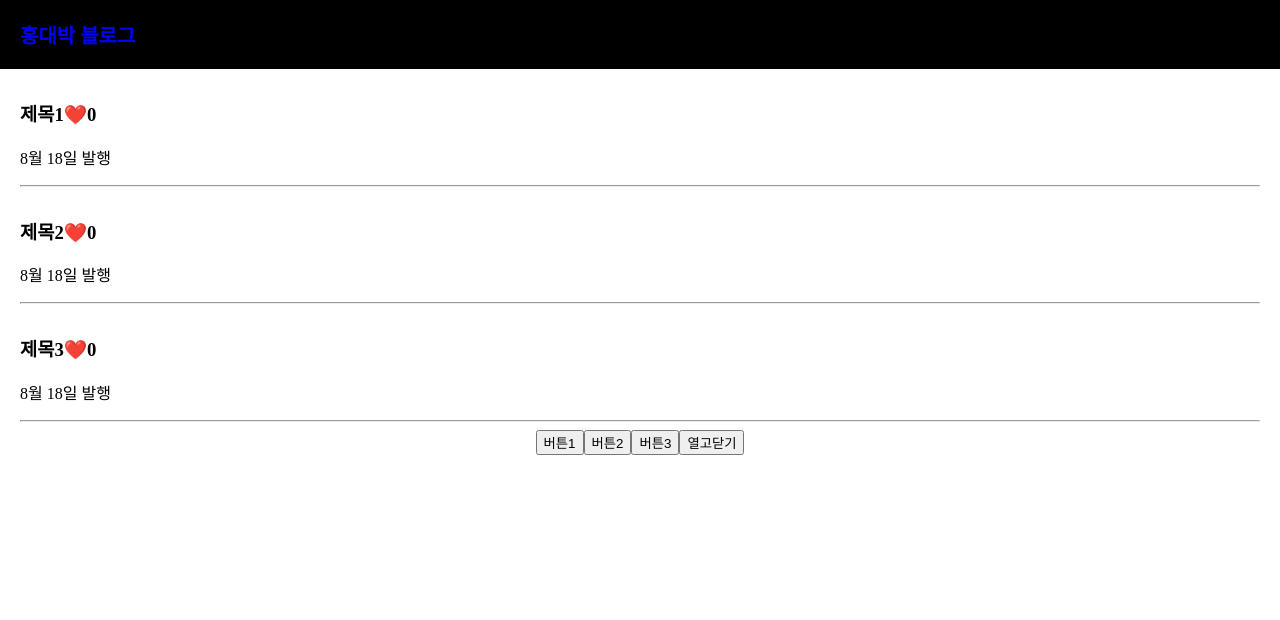
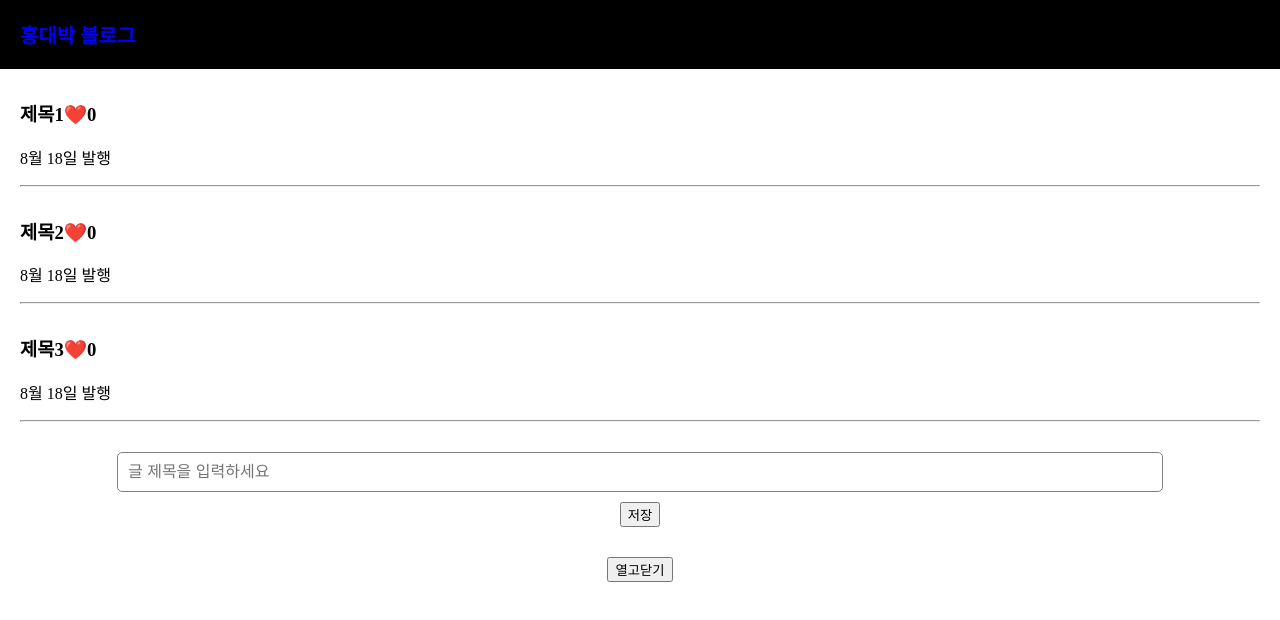
Before and after one commit to brido4125/react_study, a React (Create React App) app in the folder blog/: page / in a window 1280 px wide. Shown: the top 620 px of the page. Built offline with nearby package versions, Linux system fonts and the light colour scheme.

Commit message:
input을 이용해 발행 기능 구현하기

```diff
--- a/blog/src/App.css
+++ b/blog/src/App.css
@@ -26,6 +26,25 @@ body {
   margin-top: 20px;
   padding: 20px;
   background: #eee;
+}
+
+.publish{
+  margin-top: 30px;
+  margin-bottom: 30px;
+}
+
+.publish input{
+  padding: 10px;
+  font-size: 16px;
+  border-radius: 5px;
+  width: 80%;
+  border: 1px solid grey;
+}
+
+.publish button{
+  display: block;
+  margin: auto;
+  margin-top: 10px;
 }
 
 .App-logo {
--- a/blog/src/App.js
+++ b/blog/src/App.js
@@ -7,11 +7,20 @@ function App() {
   let[like,likeHandler] = useState([0,0,0])
   let [modal,modalHandler] = useState(false);
   let [modalIndex,modalIndexHandler] = useState(0)
+  let [input,setInput] = useState('')
 
   function changeLikeArray(index){
     let newData = [...like]
     newData[index]++;
     likeHandler(newData)
+  }
+
+  function changeTitle(newTitle){
+      let newArray = [...title]
+      newArray.unshift(newTitle)//제일 앞에 푸쉬
+      //newArray.push(newTitle)
+      like.push(0)
+      titleHandler(newArray)
   }
 
   return (
@@ -22,7 +31,7 @@ function App() {
       {
         title.map(function(event,index){
           return (
-            <div className="list">
+            <div className="list" key={index}>
               <h3 onClick={()=>{modalIndexHandler(index)}}>{event}
               <span onClick={()=>{
                 changeLikeArray(index)
@@ -35,11 +44,17 @@ function App() {
           )
         })
       }
-      <button onClick={()=>{modalIndexHandler(0)}}>버튼1</button>
-      <button onClick={()=>{modalIndexHandler(1)}}>버튼2</button>
-      <button onClick={()=>{modalIndexHandler(2)}}>버튼3</button>
-
-      <button onClick={()=>{modalHandler(!modal)}}>열고닫기</button>
+      <div className="publish">
+        <input placeholder="글 제목을 입력하세요" onChange={(e)=>{
+        setInput(e.target.value)
+        }}/>
+        <button onClick={()=>{
+          changeTitle(input)
+        }}>저장</button>
+      </div>
+      <div>
+        <button onClick={()=>{modalHandler(!modal)}}>열고닫기</button>
+      </div>
       {
         modal === true
         ? <Modal title={title} modalIndex={modalIndex}></Modal>
```
